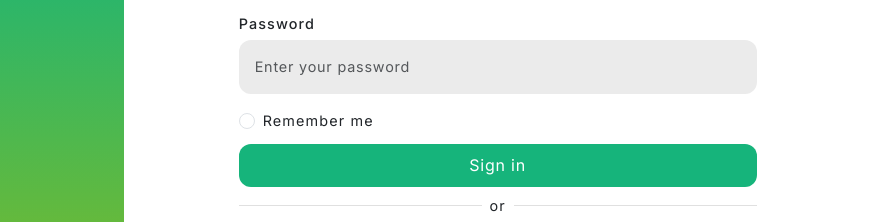
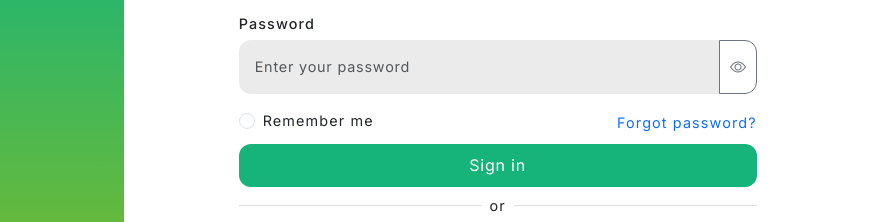
Before and after one commit to OCP-Interns/OCP-Workflow, an Electron app: page src/index.html in a window 1280 px wide. Shown: the part 372-594 px from the top of the page, 409-1280 px from the left. Drawn offline with nearby package versions, Linux system fonts and the light colour scheme; files that its build step writes are made by us from their sources.

Commit message:
add requirements.txt and update password input

```diff
--- /dev/null
+++ b/src/api/requirements.txt
@@ -0,0 +1,4 @@
+flask
+flask_cors
+flask_sqlalchemy
+face_recognition
--- a/src/index.html
+++ b/src/index.html
@@ -46,12 +46,21 @@
 							</div>
 							<div class="form-group mb-2">
 								<label for="password">Password</label>
-								<input type="password" class="form-control g-border-radius" id="password"
-									name="password" placeholder="Enter your password" required>
+								<div class="input-group">
+									<input type="password" class="form-control g-border-radius" id="password" name="password"
+										placeholder="Enter your password" required>
+									<button class="btn btn-outline-secondary g-border-radius" type="button"
+										id="show-password-btn">
+										<i class="bi bi-eye"></i>
+									</button>
+								</div>
 							</div>
-							<div class="form-group form-check d-flex align-items-start gap-2">
-								<input type="checkbox" class="form-check-input fully-rounded" id="remember-me">
-								<label class="form-check-label" for="remember-me">Remember me</label>
+							<div class="d-flex justify-content-between align-items-center gap-2">
+								<div class="form-group form-check d-flex align-items-start gap-2">
+									<input type="checkbox" class="form-check-input fully-rounded" id="remember-me">
+									<label class="form-check-label" for="remember-me">Remember me</label>
+								</div>
+								<a href="#" class="text-decoration-none">Forgot password?</a>
 							</div>
 							<input type="submit" class="btn btn-primary g-border-radius" value="Sign in">
 						</form>
```
Also changed, not shown: src/script.js (+0 -21 lines), README.md.
